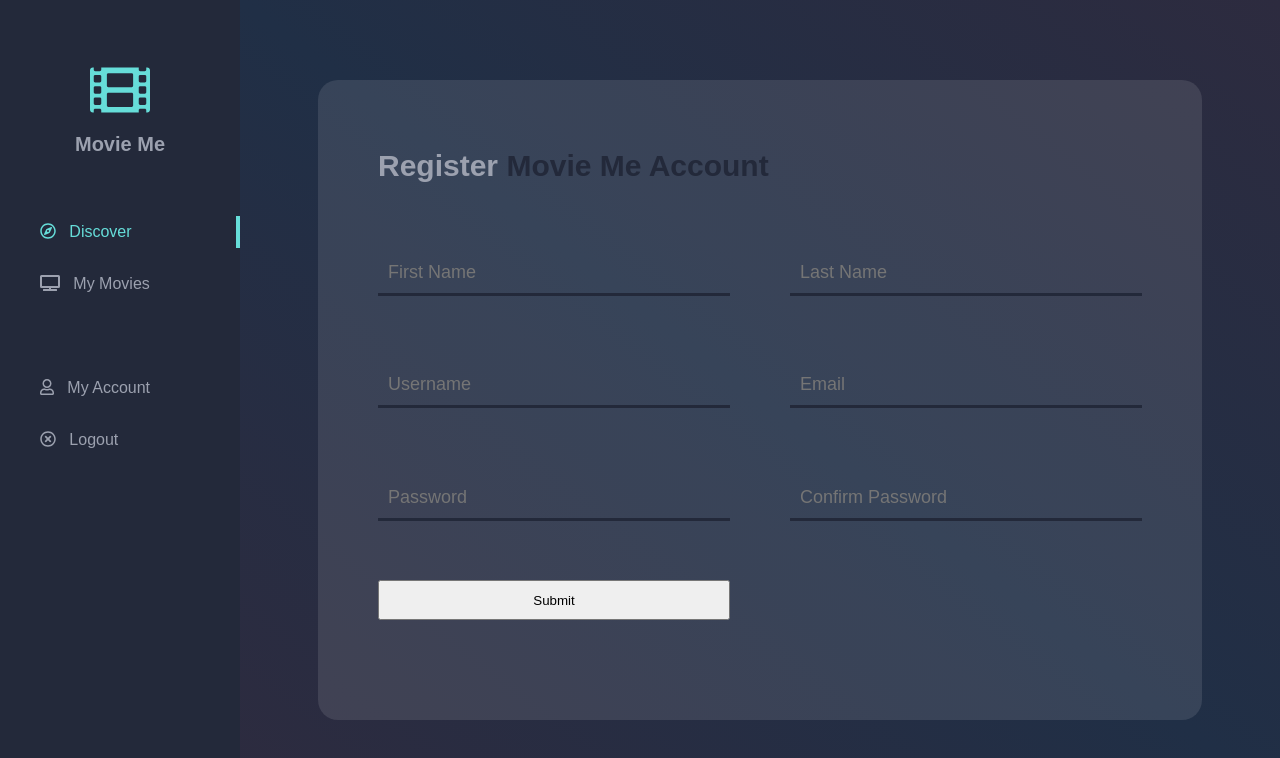
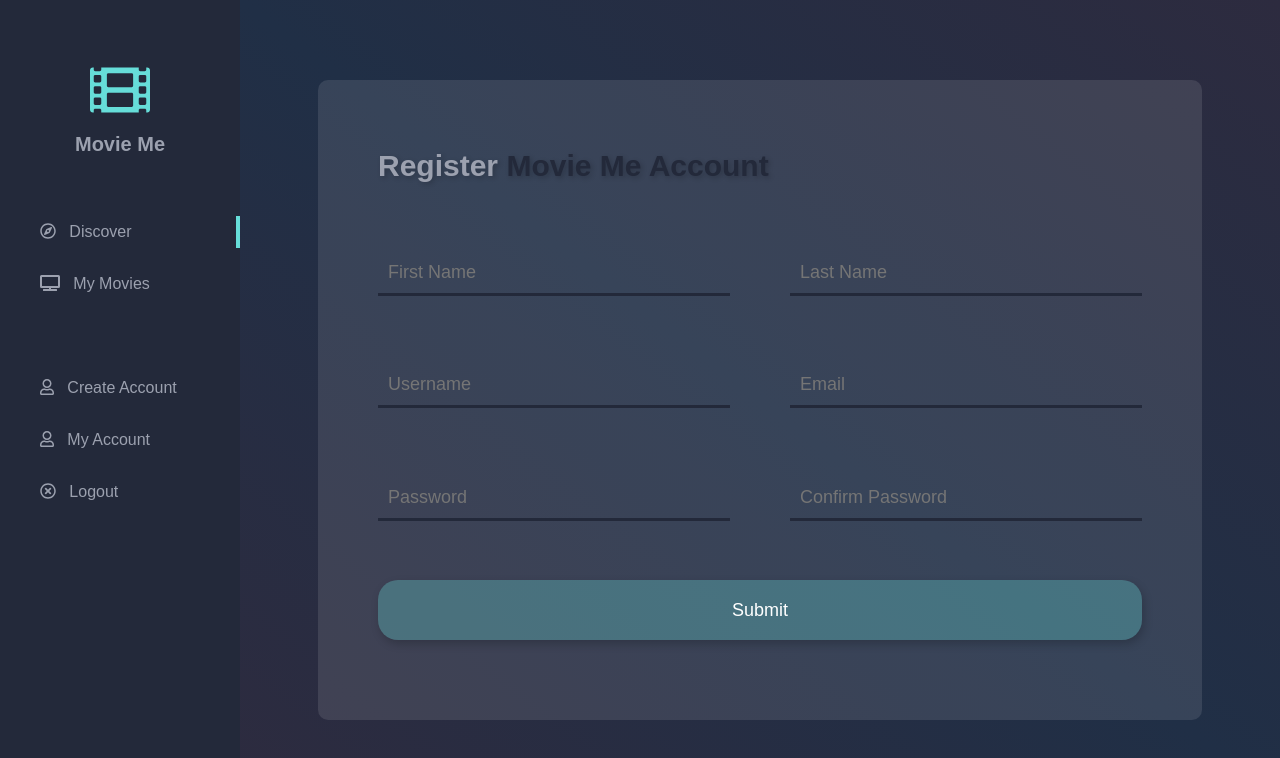
Before and after one commit to Jarriola989/movie-me-client, a React (Create React App) app: page /create-account in a window 1280 px wide. Shown: the top 758 px of the page. Built offline with nearby package versions, Linux system fonts and the light colour scheme; no server answers.

Commit message:
create-account form sending user post request

```diff
--- a/src/App.js
+++ b/src/App.js
@@ -7,7 +7,6 @@ import CreateAccount from "./components/CreateAccount";
 function App() {
   return (
     <div className="outer-grid">
-      {/* <h1 className="title">Movie Me</h1> */}
       <BrowserRouter>
         <Route path="/" component={Menu} />
         <Route exact path="/" component={MovieSearch} />
--- a/src/components/CreateAccount.js
+++ b/src/components/CreateAccount.js
@@ -1,5 +1,6 @@
 import React, { Component } from "react";
 import { API_URL } from "../constants";
+import "./form.css";
 
 class CreateAccount extends Component {
   state = {
@@ -9,6 +10,7 @@ class CreateAccount extends Component {
     email: "",
     password: "",
     confirmPassword: "",
+    user: {},
     loading: false,
   };
 
@@ -16,14 +18,38 @@ class CreateAccount extends Component {
     this.setState({ [e.target.id]: e.target.value });
   };
 
-  createAccount = async () => {
-    const url = `${API_URL}/api/users/create`;
+  createAccount = async (e) => {
+    e.preventDefault();
+    console.log("posting");
+    const { firstName, lastName, username, email, password } = this.state;
+    this.setState({ loading: true });
+    try {
+      const url = `${API_URL}/api/users/create`;
+      const body = {
+        firstName,
+        lastName,
+        username,
+        email,
+        password,
+      };
+      const options = {
+        method: "POST",
+        headers: { "Content-Type": "application/json" },
+        body: JSON.stringify(body),
+      };
+
+      let response = await fetch(url, options);
+      let data = await response.json();
+      this.setState({ user: data });
+    } catch (err) {
+      console.error(err);
+    }
   };
 
   render() {
     return (
       <div className="container">
-        <form className="form">
+        <form className="form" onSubmit={this.createAccount}>
           <h1 className="form--header">
             Register <span>Movie Me Account</span>
           </h1>
@@ -87,7 +113,9 @@ class CreateAccount extends Component {
             placeholder="Confirm Password"
             onChange={this.handleOnChange}
           />
-          <button className="form--button">Submit</button>
+          <button className="form--button" type="submit">
+            Submit
+          </button>
         </form>
       </div>
     );
--- a/src/components/Menu.js
+++ b/src/components/Menu.js
@@ -6,6 +6,7 @@ import {
   faUser,
   faTimesCircle,
 } from "@fortawesome/free-regular-svg-icons";
+import { Link } from "react-router-dom";
 const Menu = () => {
   return (
     <div className="menu">
@@ -15,12 +16,19 @@ const Menu = () => {
       </div>
       <ul className="menu--links">
         <li className={true ? "active" : ""}>
-          <FontAwesomeIcon icon={faCompass} /> &nbsp; Discover
+          <Link to="/" className="menu--link">
+            <FontAwesomeIcon icon={faCompass} /> &nbsp; Discover
+          </Link>
         </li>
         <li>
           <FontAwesomeIcon icon={faTv} /> &nbsp; My Movies
         </li>
         <br />
+        <li>
+          <Link to="/create-account" className="menu--link">
+            <FontAwesomeIcon icon={faUser} /> &nbsp; Create Account
+          </Link>
+        </li>
         <li>
           <FontAwesomeIcon icon={faUser} /> &nbsp; My Account
         </li>
--- /dev/null
+++ b/src/components/form.css
@@ -0,0 +1,84 @@
+.form {
+  background-color: rgba(255, 255, 255, 0.1);
+  width: 85%;
+  height: auto;
+  position: absolute;
+  top: 50%;
+  left: 50%;
+  transform: translate(-50%, -50%);
+  border-radius: 1rem;
+  color: rgb(156, 161, 175);
+  padding: 6rem;
+  /* padding-bottom: 10rem; */
+  margin: 4rem 0rem 8rem 0rem;
+  display: grid;
+  grid-template-columns: 1fr;
+  column-gap: 6rem;
+  row-gap: 5rem;
+  /* grid-auto-rows: auto; */
+  /* TODO: add diff font and light weight on word "register" */
+  /* text-shadow: 0.1, 0.1, 0.1 rgba(0, 0, 0, 1); */
+}
+.form--header {
+  font-size: 3rem;
+
+  align-self: center;
+  /* border: solid; */
+  text-shadow: 2px 2px 5px rgba(0, 0, 0, 0.2);
+  margin: 0;
+}
+.form--header span {
+  color: rgb(35, 41, 58);
+  /* TODO: this would need to be bolder */
+}
+.form--input {
+  background-color: transparent;
+  color: rgb(156, 161, 175);
+  align-self: center;
+  border: none;
+  border-bottom: solid 3px rgb(35, 41, 58);
+  padding: 1rem;
+  font-size: 1.8rem;
+  transition: border-bottom 0.2s ease;
+}
+.form--input:focus {
+  outline: none;
+  border-bottom: solid 3px rgb(102, 221, 217);
+}
+
+.form--label {
+  opacity: 0;
+  display: none;
+}
+
+.form--button {
+  background-color: rgba(102, 221, 217, 0.3);
+  color: white;
+  padding: 1rem 2rem;
+  border: none;
+  border-radius: 2rem;
+  font-size: 1.8rem;
+  cursor: pointer;
+  transition: background-color 250ms;
+  box-shadow: 4px 4px 10px rgba(0, 0, 0, 0.2);
+  -webkit-box-shadow: 2px 4px 10px rgba(0, 0, 0, 0.2);
+}
+
+.form--button:hover {
+  background-color: rgba(102, 221, 217, 0.4);
+}
+
+@media (min-width: 960px) {
+  .form {
+    grid-template-columns: 1fr 1fr;
+    height: 80%;
+    margin: 0;
+    padding-bottom: 8rem;
+  }
+  .form--header {
+    grid-column: 1/3;
+  }
+  .form--button {
+    grid-column: 1/3;
+  }
+}
--- a/src/index.css
+++ b/src/index.css
@@ -91,7 +91,6 @@ small {
   font-size: 1.4rem;
   cursor: pointer;
   grid-column: 1/3;
-  /* grid-row: 1/2; */
   transition: background-color 250ms;
 }
 
@@ -187,57 +186,12 @@ small {
   color: rgb(102, 221, 217);
   border-right: solid 4px rgb(102, 221, 217);
 }
-
-.form {
-  background-color: rgba(255, 255, 255, 0.1);
-  width: 85%;
-  height: 80%;
-  position: absolute;
-  top: 50%;
-  left: 50%;
-  transform: translate(-50%, -50%);
-  border-radius: 2rem;
+.menu--link {
   color: rgb(156, 161, 175);
-  padding: 6rem;
-  padding-bottom: 10rem;
-  display: grid;
-  grid-template-columns: 1fr 1fr;
-  column-gap: 6rem;
-  row-gap: 5rem;
-  /* grid-auto-rows: auto; */
-  /* TODO: add diff font and light weight on word "register" */
-  /* text-shadow: 0.1, 0.1, 0.1 rgba(0, 0, 0, 1); */
-}
-.form--header {
-  font-size: 3rem;
-  grid-column: 1/3;
-  align-self: center;
-  /* border: solid; */
-  margin: 0;
-}
-.form--header span {
-  color: rgb(35, 41, 58);
-  /* TODO: this would need to be bolder */
-}
-.form--input {
-  background-color: transparent;
-  color: rgb(156, 161, 175);
-  align-self: center;
-  border: none;
-  border-bottom: solid 3px rgb(35, 41, 58);
-  padding: 1rem;
-  font-size: 1.8rem;
-  transition: border-bottom 0.2s ease;
-}
-.form--input:focus {
-  outline: none;
-  border-bottom: solid 3px rgb(102, 221, 217);
+  text-decoration: none;
 }
 
-.form--label {
-  opacity: 0;
-  display: none;
-}
+
 
 @media (min-width: 786px) {
   .outer-grid {
```
